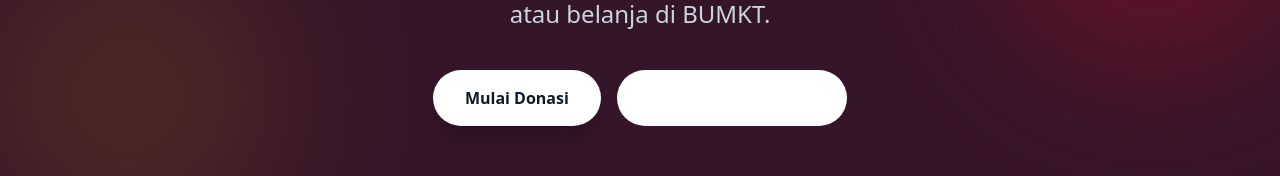
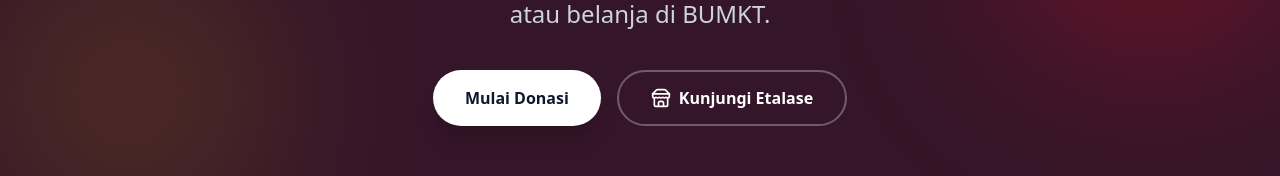
Before and after one commit to devcraftid/KarangTaruna, a React (Vite) app: page / in a window 1280 px wide. Shown: the part 2388-2564 px from the top of the page. Built offline with nearby package versions, Linux system fonts and the light colour scheme; no server answers; the database is empty.

Commit message:
fix: hero buttons z-index and CTA button colors

```diff
--- a/src/pages/public/Home.tsx
+++ b/src/pages/public/Home.tsx
@@ -47,7 +47,7 @@
           <img src="/logo.png" alt="Logo" className="w-[300px] h-[300px] xl:w-[500px] xl:h-[500px] object-contain drop-shadow-[0_0_50px_rgba(255,255,255,0.4)]" onError={(e) => { e.currentTarget.style.display = 'none' }} />
         </div>
 
-        <div className="container mx-auto px-4 z-20">
+        <div className="container mx-auto px-4 relative z-20">
           <div className="max-w-2xl bg-white/90 dark:bg-card/90 lg:bg-transparent lg:dark:bg-transparent backdrop-blur-md lg:backdrop-blur-none p-8 lg:p-0 rounded-3xl shadow-xl lg:shadow-none border lg:border-none">
             <div className="inline-flex items-center px-4 py-2 rounded-full bg-primary/10 text-primary font-bold text-sm mb-6 border border-primary/20">
               <MapPin className="w-4 h-4 mr-2" /> Pondok Betung - Pondok Aren
@@ -207,7 +207,7 @@
                 Mulai Donasi
               </Link>
             </Button>
-            <Button asChild size="lg" variant="outline" className="h-14 px-8 text-base border-2 border-white/20 hover:bg-white/10 text-white rounded-full font-bold">
+            <Button asChild size="lg" variant="outline" className="h-14 px-8 text-base border-2 border-white/30 bg-transparent text-white hover:bg-white/20 hover:text-white rounded-full font-bold">
               <Link to="/etalase">
                 <Store className="w-5 h-5 mr-2" /> Kunjungi Etalase
               </Link>
```
